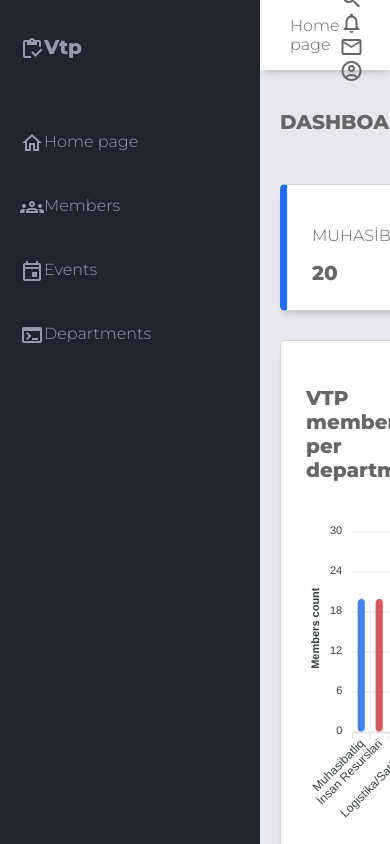
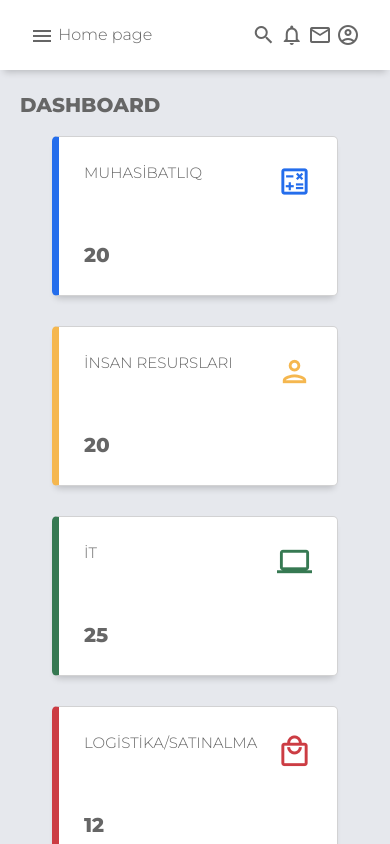
Before and after one commit to Fidan-Ismayilova/dashboard_vtp, a plain HTML site: page index.html in a window 390 px wide. Drawn offline with nearby package versions, Linux system fonts and the light colour scheme.

Commit message:
responsiveness

```diff
--- a/assets/css/style.css
+++ b/assets/css/style.css
@@ -12,23 +12,23 @@ body{
     line-height: 1px;
   }
 
-  .text-primary {
+  .text-prim {
     color: #666666;
   }
 
-  .text-blue {
+  .text-bl {
     color: #246dec;
   }
 
-  .text-red {
+  .text-r {
     color: #cc3c43;
   }
 
-  .text-green {
+  .text-gr {
     color: #367952;
   }
 
-  .text-orange {
+  .text-oran {
     color: #f5b74f;
   }
 
@@ -76,8 +76,10 @@ body{
     color: #9799ab;
     overflow-y: auto;
     -webkit-transition: all 0.5s;
-    transition: all 0.5s;
+    transition: all 0.5s ;
+
 }
+
 
 .sidebar-title{
   display: flex;
@@ -103,6 +105,20 @@ body{
   margin-top: 15px;
 }
 
+.btn{
+  color: #9799ab ;
+  padding: 0;
+}
+
+.right-icon{
+  transition: all ease .2s;
+}
+
+.btn[aria-expanded="true"] .right-icon{
+  transform: rotate(180deg);
+}
+
+
 .sidebar-list-item{
   padding: 20px;
 }
@@ -116,6 +132,7 @@ body{
   display: inline !important;
   position: absolute;
 }
+
 
 /* ----------MAIN---------- */
 .main-container{
@@ -181,7 +198,7 @@ body{
 }
 
 .card-inner > p {
-  font-size: 16px;
+  font-size: 13px;
 }
 
 .card-inner > span {
@@ -212,3 +229,68 @@ body{
   font-size: 20px;
   font-weight: 600;
 }
+
+
+/* ---------- MEDIA QUERIES ---------- */
+
+/* Medium <= 992px */
+@media screen and (max-width: 992px){
+  .grid-container{
+    grid-template-columns: 1fr;
+    grid-template-rows: 0.2fr 3fr;
+    grid-template-areas:
+    "header"
+    "main";
+  }
+
+  #sidebar{
+    display: none;
+    z-index: 999;
+  }
+
+
+  .menu-icon > span{
+    display: inline;
+    cursor: pointer;
+  }
+
+  .sidebar-title > span {
+    display: inline;
+    cursor: pointer;
+  }
+}
+
+/* Extra Medium <=907px */
+@media screen and (max-width: 907px){
+  .main-cards{
+    flex-direction: column;
+    align-items: stretch;
+    margin: 0 2em;
+  }
+
+  .card{
+    flex-basis: 4em;
+  }
+
+  .card-inner > p {
+    font-size: 15px;
+  }
+
+  .charts{
+    grid-template-columns: 1fr;
+    margin-top: 30px;
+  }
+}
+
+/* Small <=768px */
+@media screen and (max-width: 768px){
+  .main-cards{
+    flex-direction: column;
+    align-items: stretch;
+  }
+
+  .card{
+    flex-basis: 10em;
+  }
+
+}
--- a/assets/js/index.js
+++ b/assets/js/index.js
@@ -17,6 +17,7 @@ function closeSidebar(){
         sidebarOpen = false;
     }
 }
+
 
 
 // BAR CHART
--- a/index.html
+++ b/index.html
@@ -6,8 +6,8 @@
     <meta name="viewport" content="width=device-width, initial-scale=1.0">
     <title>Dashboard</title>
 
-
-
+   <!-- Bootstrap 5 -->
+    <link href="https://cdn.jsdelivr.net/npm/bootstrap@5.0.2/dist/css/bootstrap.min.css" rel="stylesheet" integrity="sha384-EVSTQN3/azprG1Anm3QDgpJLIm9Nao0Yz1ztcQTwFspd3yD65VohhpuuCOmLASjC" crossorigin="anonymous">
     <!-- CSS -->
     <link rel="stylesheet" href="./assets/css/style.css">
     <!-- Font -->
@@ -43,19 +43,29 @@
                 </div>
                 <span class="material-icons-outlined" onclick="closeSidebar()">close</span>
             </div>
-
+            <hr class="dropdown-divider">
             <ul class="sidebar-list">
                 <li class="sidebar-list-item">
-                    <span class="material-icons-outlined">home</span>Home page
+                    <span class="material-icons-outlined p-2">home</span>Home page
                 </li>
                 <li class="sidebar-list-item">
-                    <span class="material-icons-outlined">groups</span>Members
+                    <span class="material-icons-outlined p-2">groups</span>Members
                 </li>
                 <li class="sidebar-list-item">
-                    <span class="material-icons-outlined">event</span>Events
+                    <span class="material-icons-outlined p-2">event</span>Events
                 </li>
-                <li class="sidebar-list-item">
-                    <span class="material-icons-outlined">terminal</span>Departments
+                <li class="dropdown sidebar-list-item">
+                    <span class="material-icons-outlined p-2">terminal</span>
+                    <a class="btn" data-bs-toggle="collapse" href="#collapseExample" role="button" aria-expanded="false" aria-controls="collapseExample">
+                        Departaments
+                        <span class="material-icons-outlined right-icon ms-2">expand_more</span>
+                      </a>
+
+                    <div class="collapse" id="collapseExample">
+                        <div class="card card-body">
+                          Some placeholder content for the collapse component. This panel is hidden by default but revealed when the user activates the relevant trigger.
+                        </div>
+                    </div>
                 </li>
             </ul>
         </aside>
@@ -71,34 +81,34 @@
 
                 <div class="card">
                     <div class="card-inner">
-                        <p class="text-primary">MUHASİBATLIQ</p>
-                        <span class="material-icons-outlined text-blue">calculate</span>
+                        <p class="text-prim">MUHASİBATLIQ</p>
+                        <span class="material-icons-outlined text-bl">calculate</span>
                     </div>
-                    <span class="text-primary font-weight-bold">20</span>
+                    <span class="text-prim font-weight-bold">20</span>
                 </div>
 
                 <div class="card">
                     <div class="card-inner">
-                        <p class="text-primary">İNSAN RESURSLARI</p>
-                        <span class="material-icons-outlined text-orange">person</span>
+                        <p class="text-prim">İNSAN RESURSLARI</p>
+                        <span class="material-icons-outlined text-oran">person</span>
                     </div>
-                    <span class="text-primary font-weight-bold">20</span>
+                    <span class="text-prim font-weight-bold">20</span>
                 </div>
 
                 <div class="card">
                     <div class="card-inner">
-                        <p class="text-primary">İT</p>
-                        <span class="material-icons-outlined text-green">computer</span>
+                        <p class="text-prim">İT</p>
+                        <span class="material-icons-outlined text-gr">computer</span>
                     </div>
-                    <span class="text-primary font-weight-bold">25</span>
+                    <span class="text-prim font-weight-bold">25</span>
                 </div>
 
                 <div class="card">
                     <div class="card-inner">
-                        <p class="text-primary">LOGİSTİKA/SATINALMA</p>
-                        <span class="material-icons-outlined text-red">local_mall</span>
+                        <p class="text-prim">LOGİSTİKA/SATINALMA</p>
+                        <span class="material-icons-outlined text-r">local_mall</span>
                     </div>
-                    <span class="text-primary font-weight-bold">12</span>
+                    <span class="text-prim font-weight-bold">12</span>
                 </div>
             </div>
 
@@ -124,6 +134,7 @@
     <script src="https://cdnjs.cloudflare.com/ajax/libs/apexcharts/3.36.3/apexcharts.min.js"></script>
      <!-- JS -->
      <script src="./assets/js/index.js"></script>
-
+     <!-- Bootstrap 5 -->
+     <script src="https://cdn.jsdelivr.net/npm/bootstrap@5.0.2/dist/js/bootstrap.bundle.min.js" integrity="sha384-MrcW6ZMFYlzcLA8Nl+NtUVF0sA7MsXsP1UyJoMp4YLEuNSfAP+JcXn/tWtIaxVXM" crossorigin="anonymous"></script>
 </body>
 </html>
```
